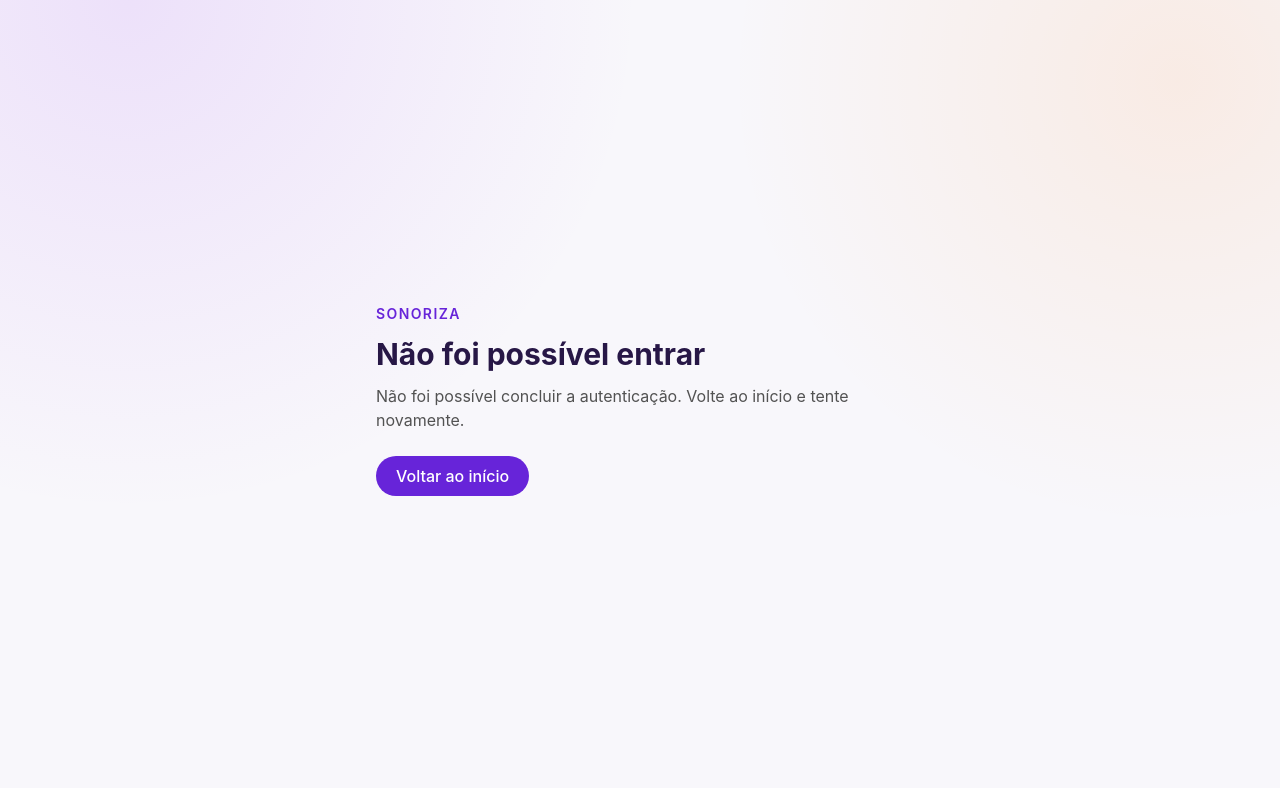
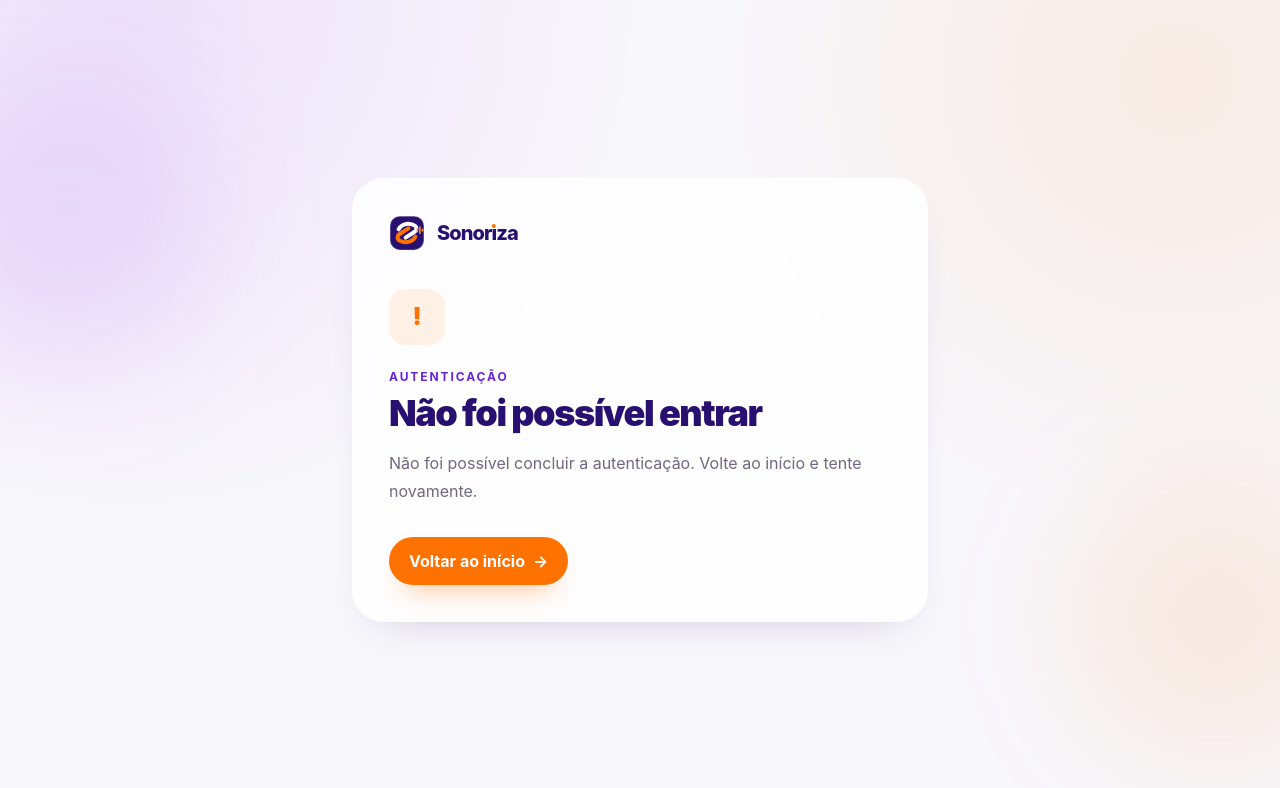
Before and after one commit to marksborn/sonoriza, a Next.js app: page /auth/error in a window 1280 px wide. Shown: the top 788 px of the page. Built offline with nearby package versions, Linux system fonts and the light colour scheme.

Commit message:
feat: brand authentication error experience

```diff
--- a/src/app/auth/error/page.tsx
+++ b/src/app/auth/error/page.tsx
@@ -1,4 +1,6 @@
 import Link from "next/link";
+
+import { BrandLogo } from "@/components/BrandLogo";
 
 const AUTH_ERROR_MESSAGES: Record<string, string> = {
   OAuthAccountNotLinked:
@@ -17,9 +19,7 @@ type AuthErrorPageProps = {
   }>;
 };
 
-export default async function AuthErrorPage({
-  searchParams,
-}: AuthErrorPageProps) {
+export default async function AuthErrorPage({ searchParams }: AuthErrorPageProps) {
   const params = await searchParams;
   const errorCode = Array.isArray(params.error) ? params.error[0] : params.error;
   const message =
@@ -27,23 +27,36 @@ export default async function AuthErrorPage({
     "Não foi possível concluir a autenticação. Volte ao início e tente novamente.";
 
   return (
-    <main className="mx-auto flex min-h-screen max-w-xl flex-col justify-center gap-6 px-6 py-16">
-      <div className="space-y-3">
-        <p className="text-sm font-semibold uppercase tracking-widest text-brand">
-          Sonoriza
+    <main className="relative flex min-h-screen items-center justify-center overflow-hidden px-5 py-12">
+      <div className="pointer-events-none absolute -left-20 top-20 h-72 w-72 rounded-full bg-brand-light/10 blur-3xl" />
+      <div className="pointer-events-none absolute -right-20 bottom-10 h-72 w-72 rounded-full bg-accent/10 blur-3xl" />
+
+      <section className="glass-panel relative w-full max-w-xl rounded-[2rem] p-6 sm:p-9">
+        <BrandLogo compact />
+
+        <div className="mt-8 flex h-14 w-14 items-center justify-center rounded-2xl bg-accent-soft text-2xl font-black text-accent">
+          !
+        </div>
+
+        <p className="mt-6 text-xs font-bold uppercase tracking-[0.16em] text-brand">
+          Autenticação
         </p>
-        <h1 className="text-3xl font-bold">Não foi possível entrar</h1>
-        <p className="text-neutral-600 dark:text-neutral-400">{message}</p>
-      </div>
+        <h1 className="mt-2 text-3xl font-black tracking-[-0.04em] text-brand-dark sm:text-4xl">
+          Não foi possível entrar
+        </h1>
+        <p className="mt-4 leading-7 text-muted">{message}</p>
 
-      <div>
-        <Link
-          href="/"
-          className="inline-flex rounded-full bg-brand px-5 py-2 font-medium text-white hover:bg-brand-dark"
-        >
+        {errorCode && (
+          <p className="mt-3 text-xs text-muted/75">
+            Código: <code className="rounded bg-canvas px-1.5 py-0.5">{errorCode}</code>
+          </p>
+        )}
+
+        <Link href="/" className="primary-button mt-8">
           Voltar ao início
+          <span aria-hidden="true">→</span>
         </Link>
-      </div>
+      </section>
     </main>
   );
 }
```
